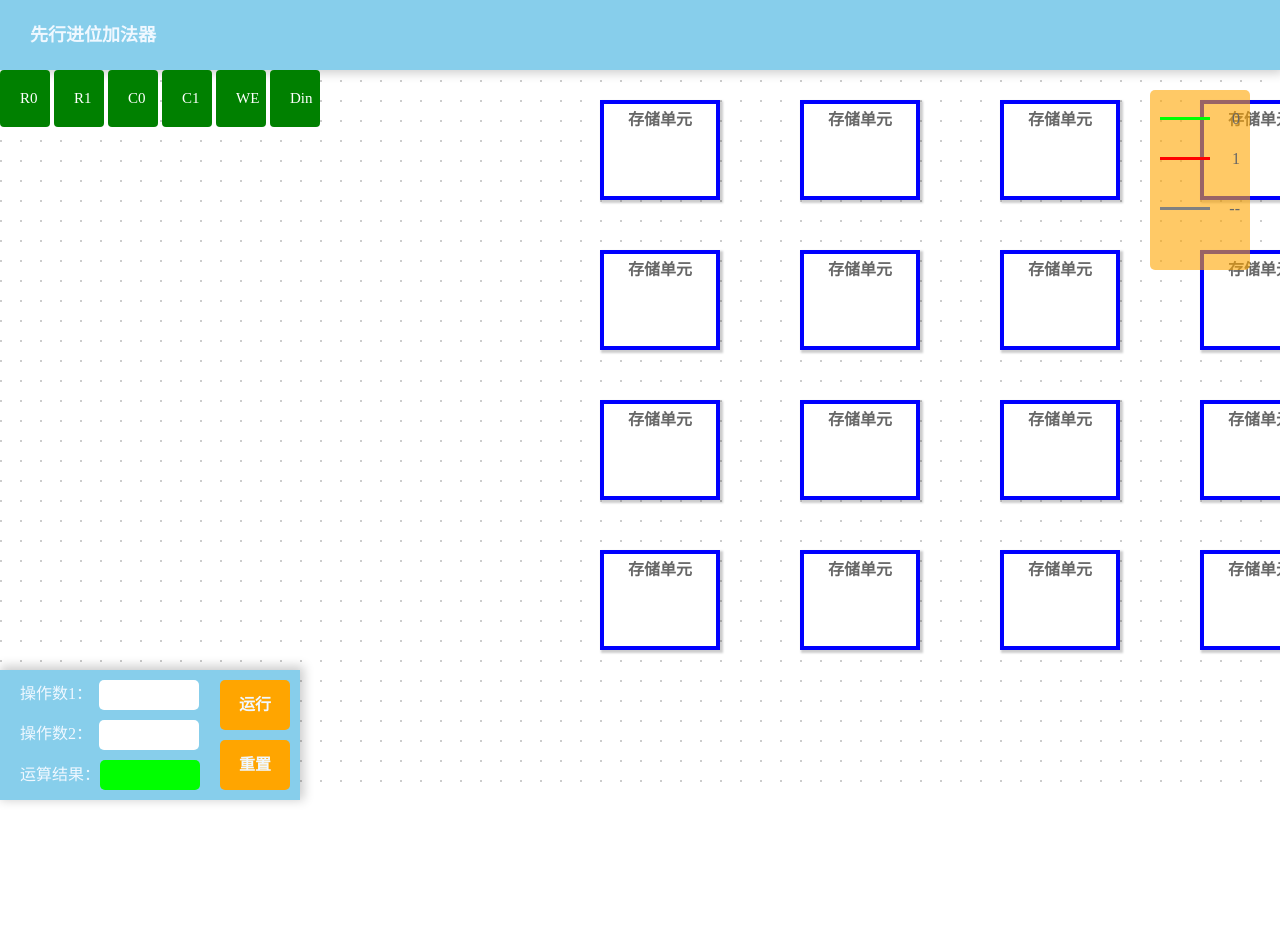
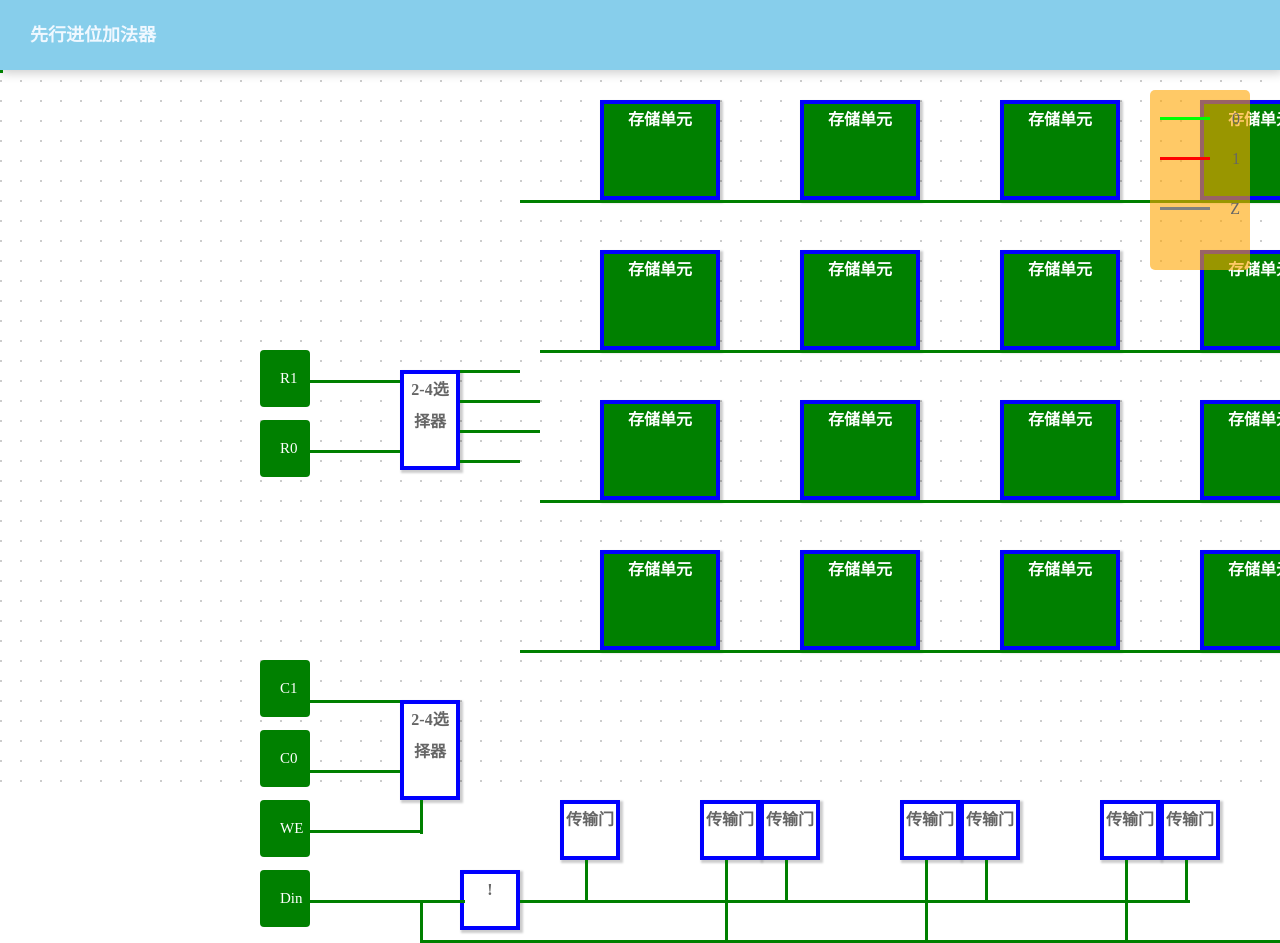
Before and after one commit to huinaibing/SRAM, a website: page index.html in a window 1280 px wide. Shown: the top 943 px of the page. Before the commit the page ends 800 px from the top, so only its background shows below. Drawn offline with nearby package versions, Linux system fonts and the light colour scheme.

Commit message:
框架一半

```diff
--- a/css/index.css
+++ b/css/index.css
@@ -3,6 +3,10 @@ html{
   width: 100%;
   height: 100%;
   overflow: hidden;
+}
+
+li {
+  position: absolute;
 }
 .zerolb{
   /* border: 2px solid red !important;
@@ -54,6 +58,132 @@ html{
   padding: 20px;
   width: 50px;
 }
+.selector24>li{
+  width: 60px;
+  height: 100px;
+  line-height: 32px;
+  text-align: center;
+  font-weight: 700;
+  position: absolute;
+  border: 4px solid blue;
+  box-shadow: 2px 2px 2px 1px rgba(0, 0, 0, 0.2);
+  background-color: #fff;
+}
+.no,
+.driverGate>li {
+  width: 60px;
+  height: 60px;
+  line-height: 32px;
+  text-align: center;
+  font-weight: 700;
+  position: absolute;
+  border: 4px solid blue;
+  box-shadow: 2px 2px 2px 1px rgba(0, 0, 0, 0.2);
+  background-color: #fff;
+}
+
+.selector24_1_outs>li,
+.noOutputs>li,
+.inputDins>li,
+.inputWEs>li,
+.inputR0,
+.inputR1,
+.inputC1s>li,
+.inputC0s>li {
+  border: 3px solid green;
+  border-top: 0px;
+  border-right: 0px;
+}
+.inputR1 {
+  left: 300px;
+  top: 380px;
+  width: 100px;
+}
+.inputR0 {
+  left: 300px;
+  top: 450px;
+  width: 100px;
+}
+
+.inputC0s li:nth-child(1) {
+  left: 300px;
+  top: 770px;
+  width: 100px;
+}
+.inputC0s li:nth-child(2) {
+  left: 1440px;
+  top: 650px;
+  height: 50px;
+  width: 3px;
+}
+
+
+.inputC1s li:nth-child(1) {
+  left: 300px;
+  top: 700px;
+  width: 100px;
+}
+.inputC1s li:nth-child(2) {
+  left: 1415px;
+  top: 650px;
+  height: 50px;
+  width: 3px;
+}
+
+.inputWEs li:nth-child(1) {
+  left: 310px;
+  top: 830px;
+  width: 110px;
+}
+.inputWEs li:nth-child(2) {
+  left: 420px;
+  top: 800px;
+  height: 34px
+}
+
+.inputDins li:nth-child(1) {
+  left: 310px;
+  top: 900px;
+  width: 155px;
+}
+.inputDins li:nth-child(2) {
+  left: 420px;
+  top: 900px;
+  height: 40px
+}
+.inputDins li:nth-child(3) {
+  left: 420px;
+  top: 940px;
+  width: 910px;
+}
+
+.noOutputs li:nth-child(1) {
+  left: 520px;
+  top: 900px;
+  width: 670px;
+}
+
+.selector24_1_outs li:nth-child(3) {
+  left: 520px;
+  top: 200px;
+  width: 800px;
+}
+.selector24_1_outs li:nth-child(6) {
+  left: 540px;
+  top: 350px;
+  width: 780px;
+}
+.selector24_1_outs li:nth-child(9) {
+  left: 540px;
+  top: 500px;
+  width: 780px;
+}
+.selector24_1_outs li:nth-child(12) {
+  left: 520px;
+  top: 650px;
+  width: 800px;
+}
+
 
 .coreList{
   width: 120px;
@@ -63,45 +193,16 @@ html{
   font-weight: 700;
   position: absolute;
   border: 4px solid blue;
+  color: white;
   box-shadow: 2px 2px 2px 1px rgba(0, 0, 0, 0.2);
-  background-color: #fff;
-}
-.xorList{
-  position: relative;
-}
-.xor{
-  border: 4px solid blue;
-}
-.and{
-  border: 4px solid blue;
-  /* border-radius: 0 20px 20px 0; */
-}
-.or{
-  border: 4px solid blue;
-  /* border-radius: 0 60% 60% 0; */
-}
-li {
-  position: absolute;
-}
-.inputA li,
-.inputB li,
-.xorOut li{
-  border: 3px solid black;
-  border-top: 0px;
-  border-right: 0px;
-}
-.xorOut li{
-  border: 3px solid black;
-  border-top: 0px;
-  border-right: 0px;
+  background-color: green;
 }
 
 
-.andOut li{
-  border: 3px solid black;
-  border-bottom: 0px;
-  border-left: 0px;
-}
+
+
+
+
 
 
 
--- a/index.html
+++ b/index.html
@@ -38,15 +38,45 @@
       <li class="core32 coreList">存储单元</li>
       <li class="core33 coreList">存储单元</li>
     </ul>
-    <script>
-       function changeColor(button) {
-        if (button.style.backgroundColor == 'red') {
-          button.style.backgroundColor = 'green';
-        } else {
-          button.style.backgroundColor = 'red';
-        }
-      }
-    </script>
+
+    <ul class="selector24">
+      <li class="selector24_1">2-4选择器</li>
+      <li class="selector24_2">2-4选择器</li>
+      <li class="selector24_3">4路选择器</li>
+    </ul>
+
+    <ul class="driverGate">
+      <li class="driver1">传输门</li>
+      <li class="driver2">传输门</li>
+      <li class="driver3">传输门</li>
+      <li class="driver4">传输门</li>
+      <li class="driver5">传输门</li>
+      <li class="driver6">传输门</li>
+      <li class="driver7">传输门</li>
+      <li class="driver8">传输门</li>
+    </ul>
+
+    <li class="no">!</li>
+
+    <ul class="selector24_1_outs">
+      <li class="selector24_1_00"></li>
+      <li class="selector24_1_00"></li>
+      <li class="selector24_1_00"></li>
+
+      <li class="selector24_1_01"></li>
+      <li class="selector24_1_01"></li>
+      <li class="selector24_1_01"></li>
+
+      <li class="selector24_1_10"></li>
+      <li class="selector24_1_10"></li>
+      <li class="selector24_1_10"></li>
+
+      <li class="selector24_1_11"></li>
+      <li class="selector24_1_11"></li>
+      <li class="selector24_1_11"></li>
+    </ul>
+
+
     <ul class="select">
       <button onclick="changeColor(this)" class="R0" type="button">R0</button>
       <button onclick="changeColor(this)" class="R1" type="button">R1</button>
@@ -55,54 +85,61 @@
       <button onclick="changeColor(this)" class="WE" type="button">WE</button>
       <button onclick="changeColor(this)" class="Din" type="button">Din</button>
     </ul>
-    <!-- 14个与门 已修改-->
-    <ul class="andList">
 
-    </ul>
-    <!-- 四个或门 已修改-->
-    <ul class="orList">
 
-    </ul>
-    <!-- 导线 -->
-    <!-- 输入a等状态线 -->
-    <ul class="inputA">
 
-    </ul>
-    <!-- 输入b等状态线 -->
-    <ul class="inputB">
+    <li class="inputR1"></li>
+    <li class="inputR0"></li>
 
+    <ul class="inputC0s">
+      <li class="inputC0"></li>
+      <li class="inputC0">C0</li>
     </ul>
 
-    <ul class="carry">
+    <ul class="inputC1s">
+      <li class="inputC1"></li>
+      <li class="inputC1">C1</li>
+    </ul>
+
+    <ul class="inputWEs">
+      <li class="inputWE"></li>
+      <li class="inputWE"></li>
+    </ul>
+
+    <ul class="inputDins">
+      <li class="inputDin"></li>
+      <li class="inputDin"></li>
+      <li class="inputDin"></li>
+      <li class="inputDin"></li>
+      <li class="inputDin"></li>
+      <li class="inputDin"></li>
+      <li class="inputDin"></li>
+    </ul>
+
+    <ul class="noOutputs">
+      <li class="noOutput"></li>
+      <li class="noOutput"></li>
+      <li class="noOutput"></li>
+      <li class="noOutput"></li>
+      <li class="noOutput"></li>
+    </ul>
 
 
-    </ul>
-
-    <ul class="xorOut">
-
-    </ul>
-    <!-- 14个与门的输出 上面10个，下面4个-->
-    <ul class="andOut">
-
-    </ul>
-    <ul class="andOutLT">
-
-    </ul>
 
   </div>
   <!-- 控制台 -->
-  <div class="console">
+  <!-- <div class="console">
     <div class="operand1">操作数1：<input type="text" class="hvr-shadow" required></div>
     <div class="operand2">操作数2：<input type="text" class="hvr-shadow" required></div>
     <div class="result">运算结果：<div></div></div>
     <div class="run hvr-grow-shadow">运行</div>
     <div class="reset hvr-grow-shadow">重置</div>
-  </div>
+  </div> -->
   <!-- 图例 -->
   <div class="legend">
     <div class="greenLine"></div><span>0</span>
     <div class="redLine"></div><span>1</span>
-    <div class="grayLine"></div><span>--</span>
+    <div class="grayLine"></div><span>Z</span>
     <!-- <div class="and basicGate">&</div>
     <div class="or basicGate">>=1</div>
     <div class="xor basicGate">=1</div> -->
--- a/js/index.js
+++ b/js/index.js
@@ -40,10 +40,7 @@ $(function () {
       }
     }
     // 开始执行RCA逻辑
-    // c0恒为0
-    $('.c0').css({
-      'border-color': 'red'
-    })
+
     // 处理输入的数据
     // if (xor(a[i], b[i]) == '1') {
     //   $(`.xor${i}`).css({
@@ -119,119 +116,8 @@ $(function () {
         })
       }
     } // for 循环处理四个全加器
-    result = (parseInt(a[3] + a[2] + a[1] + a[0], 2) + parseInt(b[3] + b[2] + b[1] + b[0], 2)).toString(2);
-
-    // 输出的截断
-    if (result.length > 4) {
-      $(`.c4`).css({
-        'border-color': 'rgb(0, 255, 0)'
-      })
-      result = result.substring(1)
-    }else{
-      set_color(0, "c4")
-    }
-
-    // 输出显示
-    for (i = 7; i >= 4; i--) {
-      if (result[7 - i] == '1') {
-        $(`.xor${i}`).css({
-          'border-color': 'rgb(0, 255, 0)'
-        })
-      }
-      else {
-        $(`.xor${i}`).css({
-          'border-color': 'red'
-        })
-      }
-    }
-
-    // pi
-    res_p = ''
-    for (i = 0; i < 4; i++) {
-      tmp = xor(a[i], b[i])
-      res_p += tmp.toString()
-      if (tmp == 1) {
-        $(`.xor${i}`).css({
-          'border-color': 'rgb(0, 255, 0)'
-        })
-      }
-      else{
-        $(`.xor${i}`).css({
-          'border-color': 'red'
-        })
-      }
-    }
-
-    // end pi
-
-    //Gi
-    res_g = ''
-    for (i = 0; i < 4; i++) {
-      tmp = and(a[i], b[i])
-      res_g += tmp.toString()
-      if (tmp == 1) {
-        $(`.and${i}`).css({
-          'border-color': 'rgb(0, 255, 0)'
-        })
-      }
-      else{
-        $(`.and${i}`).css({
-          'border-color': 'red'
-        })
-      }
-    }
-
-    //end gi
 
 
-
-    // 十个与门
-
-
-    res_and1 = and(res_g[2], res_p[3])
-    set_color(res_and1, "and4")
-
-    res_and2 = and(and(res_g[1], res_p[3]), res_p[2])
-    set_color(res_and2, "and5")
-
-    res_and3 = and(and(res_g[0], res_p[3]), and(res_p[2], res_p[1]))
-    set_color(res_and3, "and6")
-
-    c0 = 0
-    res_and4 = and(and(and(res_p[3], res_p[2]), and(res_p[1], res_p[0])), c0)
-    set_color(res_and4, "and7")
-
-    res_and5 = and(res_g[1], res_p[2])
-    set_color(res_and5, "and8")
-
-    res_and6 = and(and(res_g[0], res_p[2]), res_p[1])
-    set_color(res_and6, "and9")
-
-    res_and7 = and(and(res_p[2], res_p[1]), and(res_p[0], c0))
-    set_color(res_and7, "and10")
-
-    res_and8 = and(res_g[0], res_p[1])
-    set_color(res_and8, "and11")
-
-    res_and9 = and(and(res_p[1], res_p[0]), c0)
-    set_color(res_and9, "and12")
-
-    res_and10 = and(c0, res_p[0])
-    set_color(res_and10, "and13")
-
-    // end
-
-    // ci
-    res_c1 = or(res_and10, res_g[0])
-    set_color(res_c1, "c1")
-
-    res_c2 = or(res_g[1], or(res_and8, res_and9))
-    set_color(res_c2, "c2")
-
-    res_c3 = or(or(res_g[2], res_and5), or(res_and6, res_and7))
-    set_color(res_c3, "c3")
-
-    //end ci
 
 
     $('.result>div').text(result)
@@ -329,85 +215,113 @@ $(function () {
     }
   }
 
+  $(`.selector24_1`).css({
+    top: '370px',
+    left: '400px',
+  }) // 在左上角的24selector
 
 
+  $(`.selector24_2`).css({
+    top: '700px',
+    left: '400px',
+  }) // 在左xia角的24selector
 
 
+  $(`.selector24_3`).css({
+    top: '700px',
+    left: '1400px',
+  }) // 在左xia角的24selector
 
 
+  for(i = 1; i <= 8; i+=2)
+  {
+    $(`.driver${i}`).css({
+      left: `${100 * i + 460}px`,
+      top: '800px',
+    })
+    $(`.driver${i + 1}`).css({
+      left: `${100 * i + 600}px`,
+      top: '800px',
+    })
+  }
 
+  for (i = 4; i <= 7; i++) {
+    $(`.inputDins li:nth-child(${i})`).css({
+      left: `${200 * i - 75}px`,
+      top: '860px',
+      height: '80px'
+    })
+  }
 
+  for (i = 2; i <= 5; i++) {
+    $(`.noOutputs li:nth-child(${i})`).css({
+      left: `${200 * i + 185}px`,
+      top: '860px',
+      height: '40px'
+    })
+  }
 
+  for(i = 1; i <= 10; i += 3)
+  {
+    $(`.selector24_1_outs li:nth-child(${i})`).css({
+        left: '460px',
+        top: `${360 + i * 10}px`,
+        width: '80px'
+    })
+    if(i == 1 || i == 10)
+    {
+      $(`.selector24_1_outs li:nth-child(${i})`).css({
+        left: '460px',
+        top: `${360 + i * 10}px`,
+        width: '60px'
+      })
+    }
+  }
 
-
-
-
-
-
-
-
-
-
-
-
-  $(`.carry>li:nth-child(${7})`).css({
-    width: '170px',
-    height: '0px',
-    top: '370px',
-    left: '400px',
-  }) // c0 横着
-  $(`.carry>li:nth-child(${8})`).css({
-    width: '170px',
-    height: '0px',
-    top: '530px',
-    left: '400px',
-  }) // c0 倒数滴4个
-  $(`.carry>li:nth-child(${9})`).css({
-    width: '170px',
-    height: '0px',
-    top: '630px',
-    left: '400px',
-  }) // c0 倒数第二个
-
-  $(`.carry>li:nth-child(${10})`).css({
-    width: '0px',
-    height: '50px',
-    top: '680px',
-    left: '400px',
-  }) // c0 拐弯1
-  $(`.carry>li:nth-child(${11})`).css({
-    width: '470px',
-    height: '0px',
+  $(`.no`).css({
+    position: 'absolute',
+    left: `460px`,
+    top: '870px',
+  })
+  $(`.R1`).css({
+    position: 'absolute',
+    left: `260px`,
+    top: '350px',
+  })
+  $(`.R0`).css({
+    position: 'absolute',
+    left: `260px`,
+    top: '420px',
+  })
+  $(`.C0`).css({
+    position: 'absolute',
+    left: `260px`,
     top: '730px',
-    left: '400px',
-  }) // c0 拐弯2
-  $(`.carry>li:nth-child(${12})`).css({
-    width: '0px',
-    height: '103px',
-    top: '630px',
-    left: '870px',
-  }) // c0 拐弯3
-
-  // $(`.carry>li:nth-child(${2})`).css({
-  //   width: '0px',
-  //   height: '40px',
-  //   top: '492px',
-  //   left: '860px',
-  // }) // c1
-
-  // $(`.carry>li:nth-child(${3})`).css({
-  //   width: '0px',
-  //   height: '40px',
-  //   top: '362px',
-  //   left: '860px',
-  // }) // c2
-  // $(`.carry>li:nth-child(${4})`).css({
-  //   width: '0px',
-  //   height: '40px',
-  //   top: '232px',
-  //   left: '860px',
-  // }) // c3
-
+  })
+  $(`.C1`).css({
+    position: 'absolute',
+    left: `260px`,
+    top: '660px',
+  })
+  $(`.WE`).css({
+    position: 'absolute',
+    left: `260px`,
+    top: '800px',
+  })
+  $(`.Din`).css({
+    position: 'absolute',
+    left: `260px`,
+    top: '870px',
+  })
 
 
 })
+
+
+function changeColor(button) {
+  if (button.style.backgroundColor == 'red') {
+    button.style.backgroundColor = 'green';
+  } else {
+    button.style.backgroundColor = 'red';
+  }
+}
```
